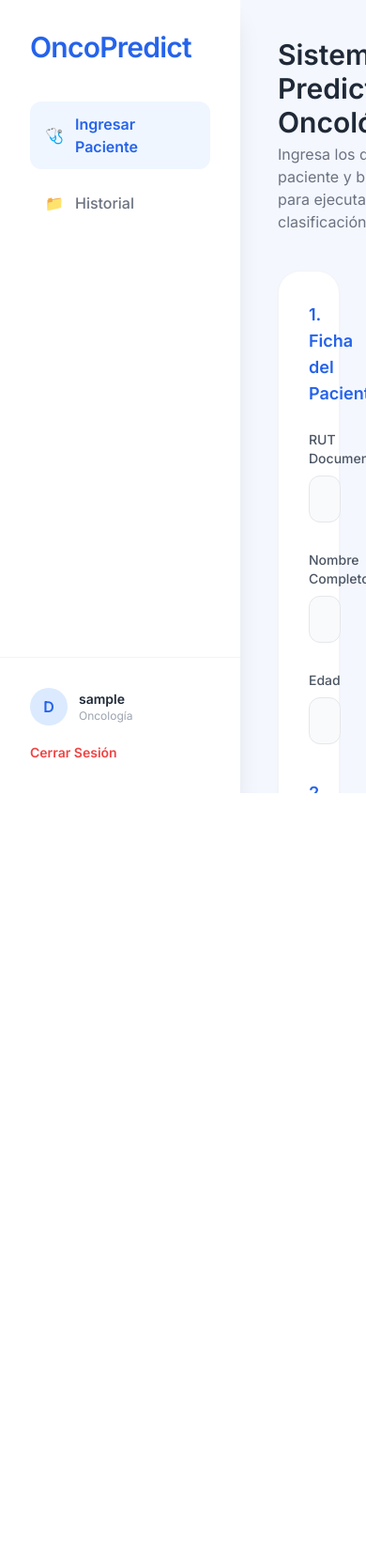
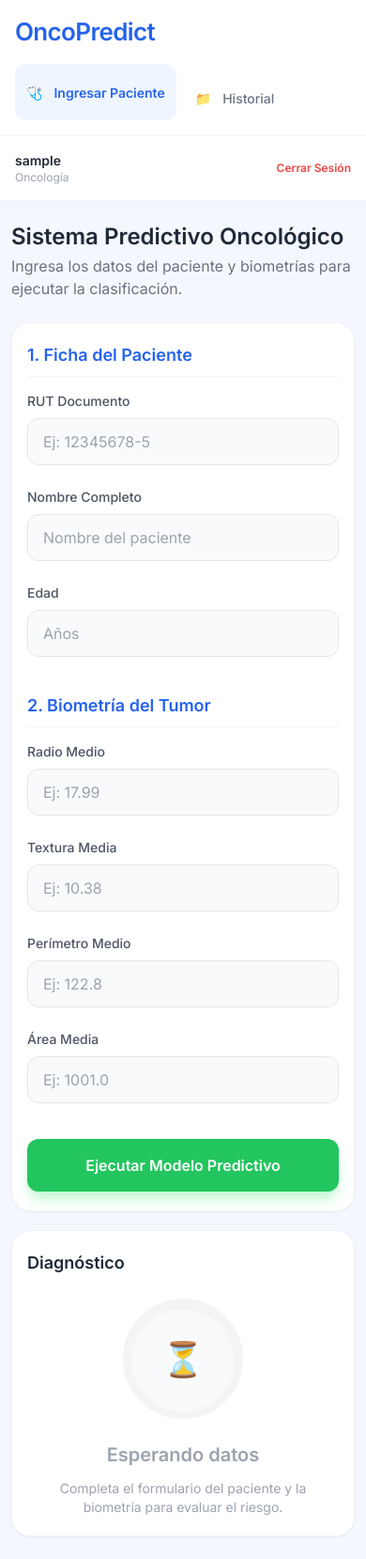
Before and after one commit to Its-DarkSnoke/proyecto-titulo, a Flask app: page /dashboard in a window 390 px wide. Shown: the whole page at 94% size. Before the commit the page ends 844 px from the top, so only its background shows below. Run offline with Flask 3, Linux system fonts and the light colour scheme; the visitor is signed in with stand-in values (Sample User, id 1); some libraries are stand-ins or nearby versions.

Commit message:
Adaptar página a celulares

```diff
--- a/publicacion/app.py
+++ b/publicacion/app.py
@@ -111,32 +111,12 @@ def predecir():
         diagnostico = "ANOMALÍA BENIGNA"
         color_alerta = "#28a745"
 
-    return f"""
-    <div style="font-family: Arial; padding: 40px;">
-        <h2 style="color: {color_alerta};">
-            Diagnóstico Calculado: {diagnostico}
-        </h2>
-
-        <p>
-            <strong>Paciente:</strong> {nombre} (RUT: {rut})
-        </p>
-
-        <p>
-            <strong>Vector analizado:</strong>
-            [Radio: {radio}, Textura: {textura},
-            Perímetro: {perimetro}, Área: {area}]
-        </p>
-
-        <br>
-
-        <a href="/dashboard"
-           style="background: #0056b3; color: white;
-                  padding: 10px 15px; text-decoration: none;
-                  border-radius: 4px;">
-            Volver al Panel Médico
-        </a>
-    </div>
-    """
+    return render_template(
+        'resultado.html', diagnostico=diagnostico, color_alerta=color_alerta,
+        nombre=nombre, rut=rut,
+        medidas=[('Radio medio', radio), ('Textura media', textura),
+                 ('Perímetro medio', perimetro), ('Área media', area)]
+    )
 
 
 @app.route('/logout')
--- /dev/null
+++ b/publicacion/static/responsive.css
@@ -0,0 +1,52 @@
+/* Layout rules shared by the dashboard and standalone pages. */
+* { box-sizing: border-box; }
+body { margin: 0; }
+input, button, select, textarea { font: inherit; }
+input { min-width: 0; max-width: 100%; }
+a, button { touch-action: manipulation; }
+:focus-visible { outline: 3px solid #93c5fd; outline-offset: 3px; }
+.dashboard { display: flex; height: 100dvh; }
+.dashboard > aside { width: 16rem; flex: 0 0 16rem; }
+.dashboard > main { min-width: 0; }
+.dashboard main .grid > *, .dashboard form .grid > * { min-width: 0; }
+.standalone { min-height: 100vh; min-height: 100dvh; background: #f4f7fe; color: #1f2937; font-family: Arial, sans-serif; padding: 32px 20px; display: grid; place-items: center; }
+.standalone-card { width: 100%; max-width: 720px; background: white; padding: clamp(20px, 5vw, 40px); border: 1px solid #e2e8f0; border-radius: 24px; overflow-wrap: anywhere; }
+.standalone-card h1 { font-size: clamp(23px, 5vw, 30px); line-height: 1.3; }
+.resultado-alerta { color: #dc3545; }
+.resultado-favorable { color: #28a745; }
+.standalone-card p { line-height: 1.6; }
+.back-link { display: inline-flex; justify-content: center; align-items: center; min-height: 48px; background: #2563eb; color: white; padding: 12px 18px; border-radius: 12px; text-decoration: none; }
+.measurements { display: grid; grid-template-columns: repeat(2, minmax(0, 1fr)); gap: 12px; margin: 24px 0; }
+.measurements > div { padding: 16px; background: #f8fafc; border-radius: 12px; }
+.measurements dt { color: #64748b; font-size: 14px; }
+.measurements dd { margin: 8px 0 0; font-size: 20px; font-weight: bold; }
+@media (max-width: 1023px) {
+  .dashboard { display: block; height: auto; min-height: 100dvh; overflow: visible; }
+  .dashboard > aside { width: 100%; box-shadow: 0 2px 10px #1f293708; }
+  .dashboard > aside > div { padding: 16px 20px; }
+  .dashboard aside h1 { margin-bottom: 16px; font-size: 26px; }
+  .dashboard aside nav { display: flex; flex-wrap: wrap; gap: 8px; }
+  .dashboard aside nav > a { margin: 0; min-height: 48px; }
+  .dashboard aside > div:last-child { display: flex; align-items: center; justify-content: space-between; gap: 16px; padding-top: 12px; padding-bottom: 12px; }
+  .dashboard aside > div:last-child > div { min-width: 0; margin-bottom: 0; }
+  .dashboard aside > div:last-child > a { flex-shrink: 0; padding: 12px 0; }
+  .dashboard aside .rounded-full { flex-shrink: 0; }
+  .dashboard > main { padding: 28px 20px; overflow: visible; }
+  .dashboard main header { margin-bottom: 24px; }
+  .dashboard main h2 { font-size: clamp(24px, 4vw, 30px); line-height: 1.25; overflow-wrap: anywhere; }
+  .dashboard main > .grid { gap: 20px; }
+  .dashboard main > .grid > div { padding: 24px; }
+  .dashboard input { font-size: 16px; }
+}
+@media (max-width: 479px) {
+  .dashboard > aside > div { padding-left: 16px; padding-right: 16px; }
+  .dashboard > main { padding: 24px 12px; }
+  .dashboard main > .grid > div { padding: 20px 16px; border-radius: 20px; }
+  .dashboard form .grid { gap: 18px; }
+  .dashboard aside nav > a { padding: 12px; font-size: 14px; }
+  .dashboard aside > div:last-child { gap: 10px; }
+  .dashboard aside > div:last-child > a { font-size: 12px; }
+  .dashboard aside > div:last-child .w-10 { display: none; }
+  .measurements { grid-template-columns: 1fr; }
+  .back-link { width: 100%; }
+}
--- a/publicacion/templates/dashboard.html
+++ b/publicacion/templates/dashboard.html
@@ -30,9 +30,10 @@
             border-color: #dc2626;
         }
     </style>
+    <link rel="stylesheet" href="{{ url_for('static', filename='responsive.css') }}">
 </head>
 
-<body class="flex h-screen text-gray-800 overflow-hidden">
+<body class="dashboard text-gray-800">
 
     <!-- BARRA LATERAL -->
     <aside class="w-64 bg-white shadow-xl flex flex-col justify-between z-10 relative">
--- a/publicacion/templates/login.html
+++ b/publicacion/templates/login.html
@@ -47,6 +47,7 @@
     footer { text-align:center; color:var(--muted); font-size:11px; line-height:1.7; padding-bottom:4px; }
     @media(max-width:850px) { .page { padding:28px 24px 20px; } .layout { gap:36px; } .card { padding:30px; } h1 { font-size:36px; } }
     @media(max-width:650px) { .page { max-width:480px; } .brand { font-size:26px; } .layout { grid-template-columns:1fr; padding:36px 0; gap:28px; } h1 { font-size:32px; margin:16px 0 12px; } .intro { font-size:14px; margin-bottom:0; } .steps { display:none; } .card { padding:28px 24px; border-radius:24px; } .card-icon { margin-bottom:18px; } }
+    @media(max-width:650px) { input { font-size:16px; } .layout > * { min-width:0; } }
   </style>
 </head>
 <body>
```
Also changed, not shown: publicacion/templates/registro.html (+7 -3 lines), publicacion/templates/resultado.html (added, +22 -0 lines).
